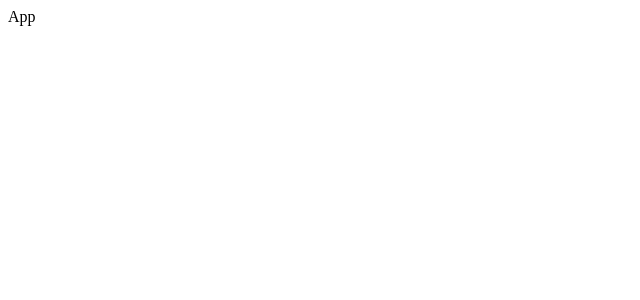
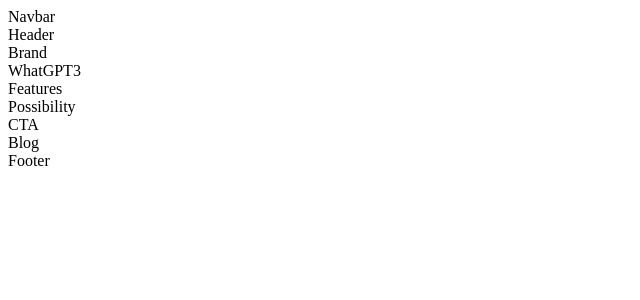
Before and after one commit to msaadhassan00/GPT-3-Web, a React (Vite) app: page / in a window 1280 px wide. Shown: the top 300 px of the page, without its empty margins (0-640 px from the left). Built offline with nearby package versions, Linux system fonts and the light colour scheme.

Commit message:
Website Structure Commit

```diff
--- a/src/App.jsx
+++ b/src/App.jsx
@@ -1,8 +1,23 @@
 import React from 'react'
+
+import { Blog, Features, Footer, Header, Possibility, WhatGPT3 } from './containers'
+import { CTA, Brand, Navbar} from './components'
 
 const App = () => {
   return (
-    <div>App</div>
+   <div className='App'>
+        <div className='gradient__bg'>
+            <Navbar />
+            <Header />
+        </div>
+        <Brand />
+        <WhatGPT3 />
+        <Features />
+        <Possibility />
+        <CTA />
+        <Blog />
+        <Footer />
+   </div>
   )
 }
 
```
